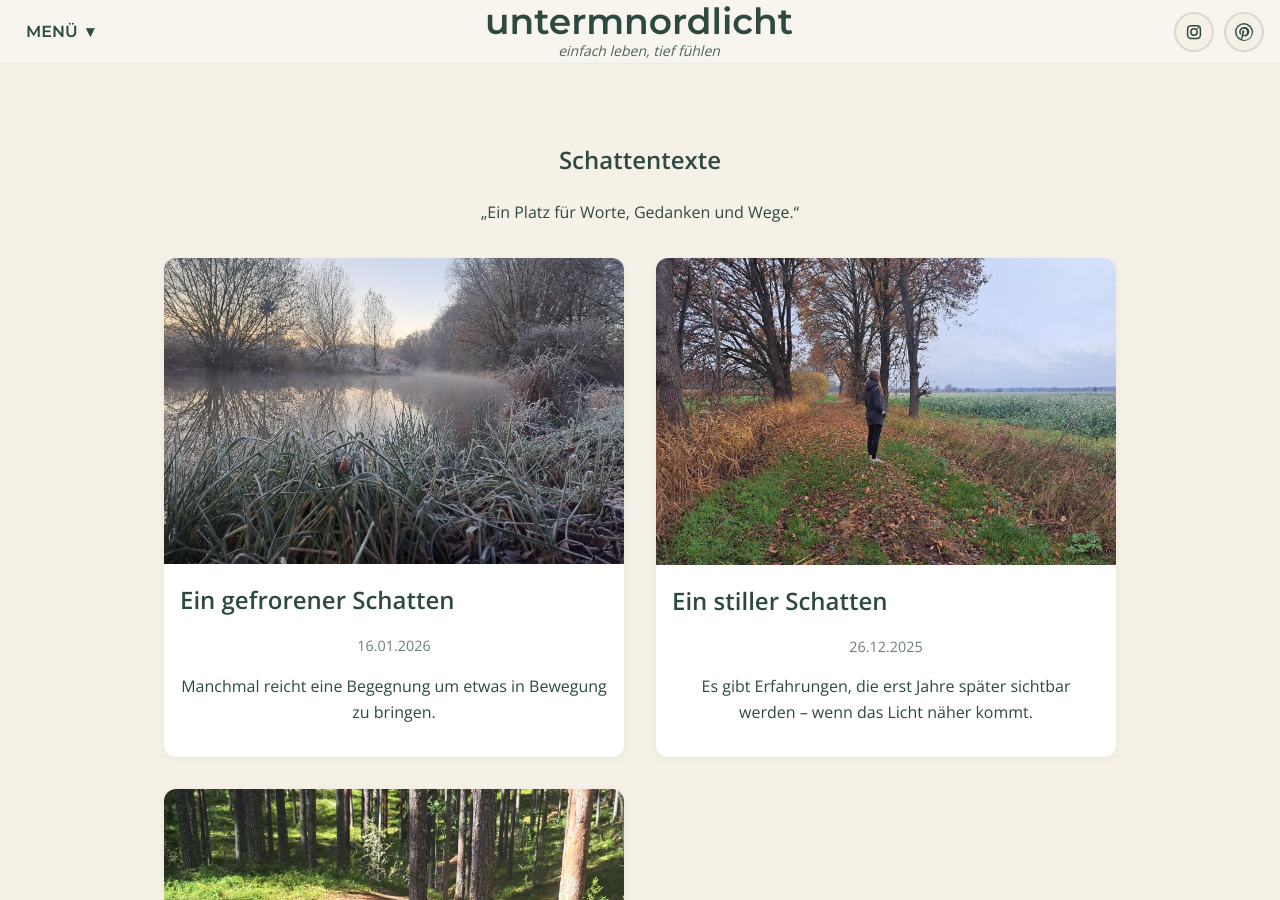
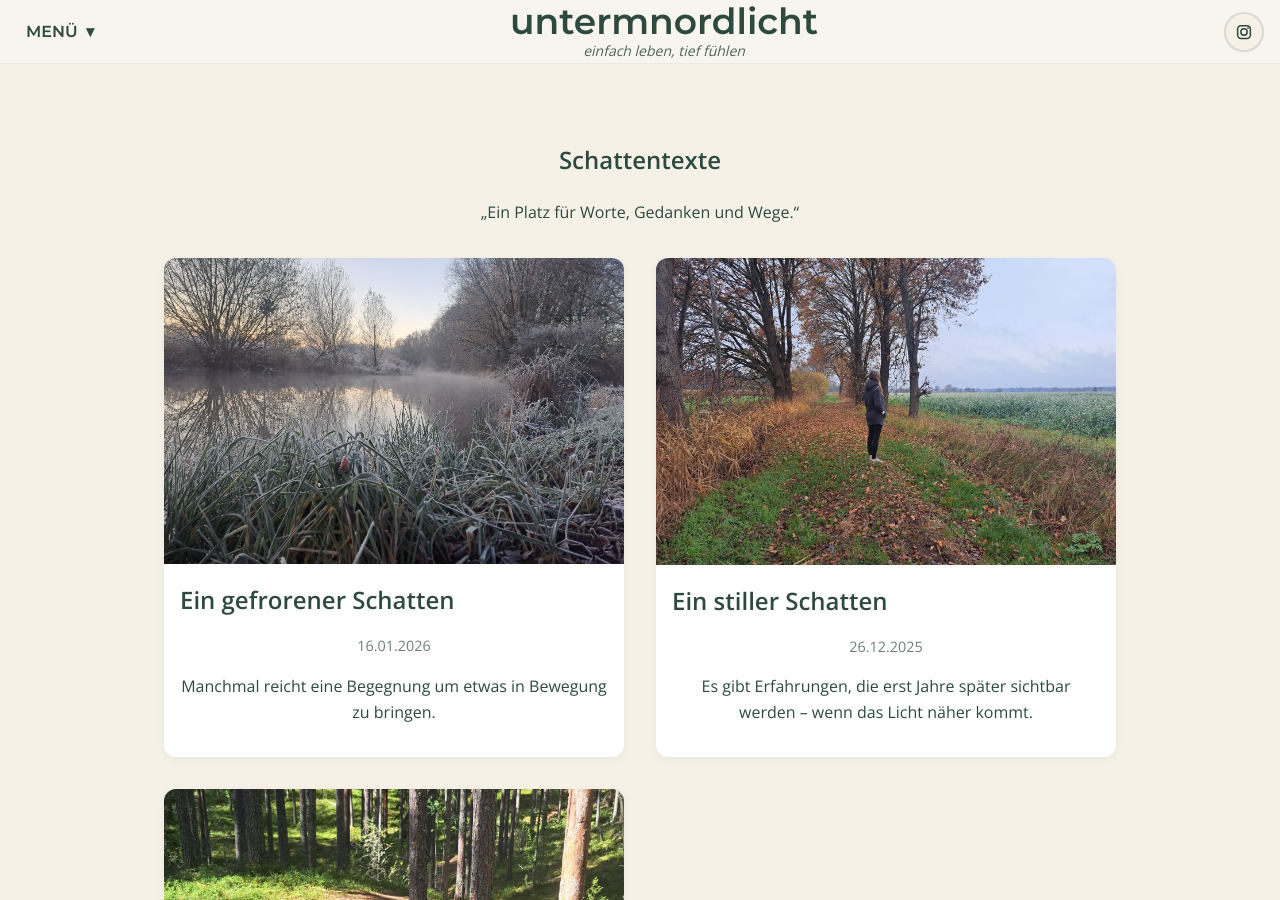
Before and after one commit to untermnordlicht/untermnordlicht, a Jekyll site: the page blog/schattentexte/index.html, which Jekyll copies as it is, in a window 1280 px wide and 900 px high. Built offline with Jekyll 4.4.1, drawn with Linux system fonts in a browser that asks for light colours.

Commit message:
Update index.html

```diff
--- a/blog/schattentexte/index.html
+++ b/blog/schattentexte/index.html
@@ -32,14 +32,6 @@
           <circle cx="12" cy="12" r="4.2" fill="none" stroke="var(--forest)" stroke-width="2"/>
           <circle cx="17.3" cy="6.7" r="1.2" fill="var(--forest)"/>
         </svg>
-      </span>
-    </a>
-    <!-- Pinterest (grüner Kreis + ivory P) -->
-    <a class="social-link" href="https://pinterest.com/untermnordlicht" target="_blank" rel="noopener" aria-label="Pinterest">
-      <span class="icon-badge">
-        <svg viewBox="0 0 24 24" width="18" height="18" aria-hidden="true">
-          <circle cx="12" cy="12" r="12" fill="var(--forest)"></circle>
-          <path fill="var(--ivory)" d="M12 2C6.48 2 2 6.48 2 12c0 4.2 2.67 7.8 6.45 9.18-.09-.78-.17-1.97.04-2.82.18-.76 1.16-4.84 1.16-4.84s-.29-.58-.29-1.43c0-1.34.78-2.35 1.75-2.35.83 0 1.23.62 1.23 1.36 0 .83-.53 2.07-.8 3.22-.23.96.48 1.75 1.42 1.75 1.7 0 3.01-1.8 3.01-4.4 0-2.3-1.66-3.91-4.03-3.91-2.75 0-4.37 2.06-4.37 4.19 0 .83.32 1.72.73 2.21.08.1.09.19.07.29-.08.32-.26 1.01-.3 1.15-.05.18-.15.22-.35.13-1.3-.61-2.1-2.52-2.1-4.06 0-3.3 2.4-6.34 6.93-6.34 3.64 0 6.47 2.6 6.47 6.07 0 3.62-2.28 6.54-5.45 6.54-1.07 0-2.07-.56-2.41-1.22l-.66 2.53c-.24.93-.88 2.09-1.31 2.8.99.31 2.03.47 3.11.47 5.52 0 10-4.48 10-10S17.52 2 12 2z"/>
       </span>
     </a>
   </div>
```
